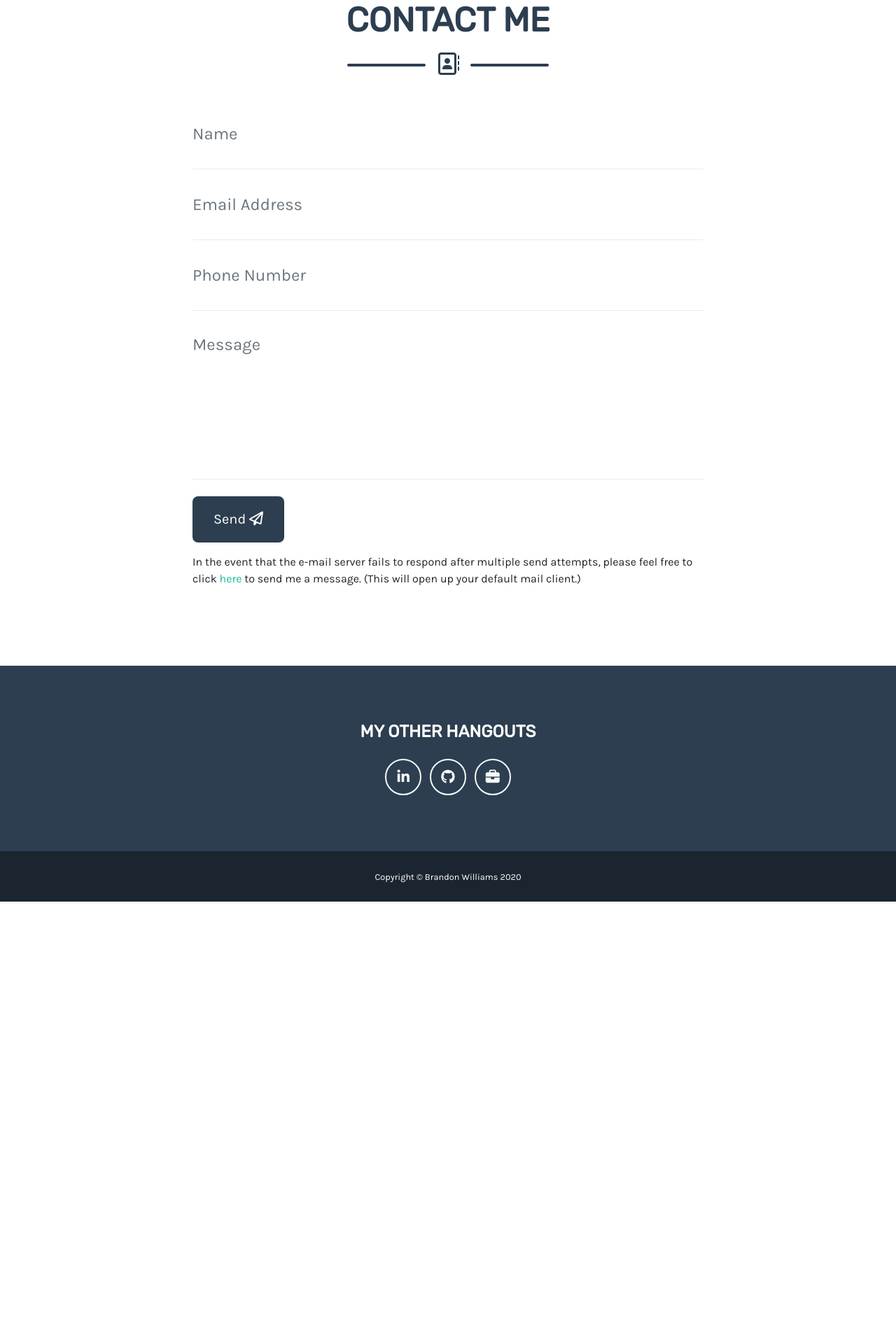
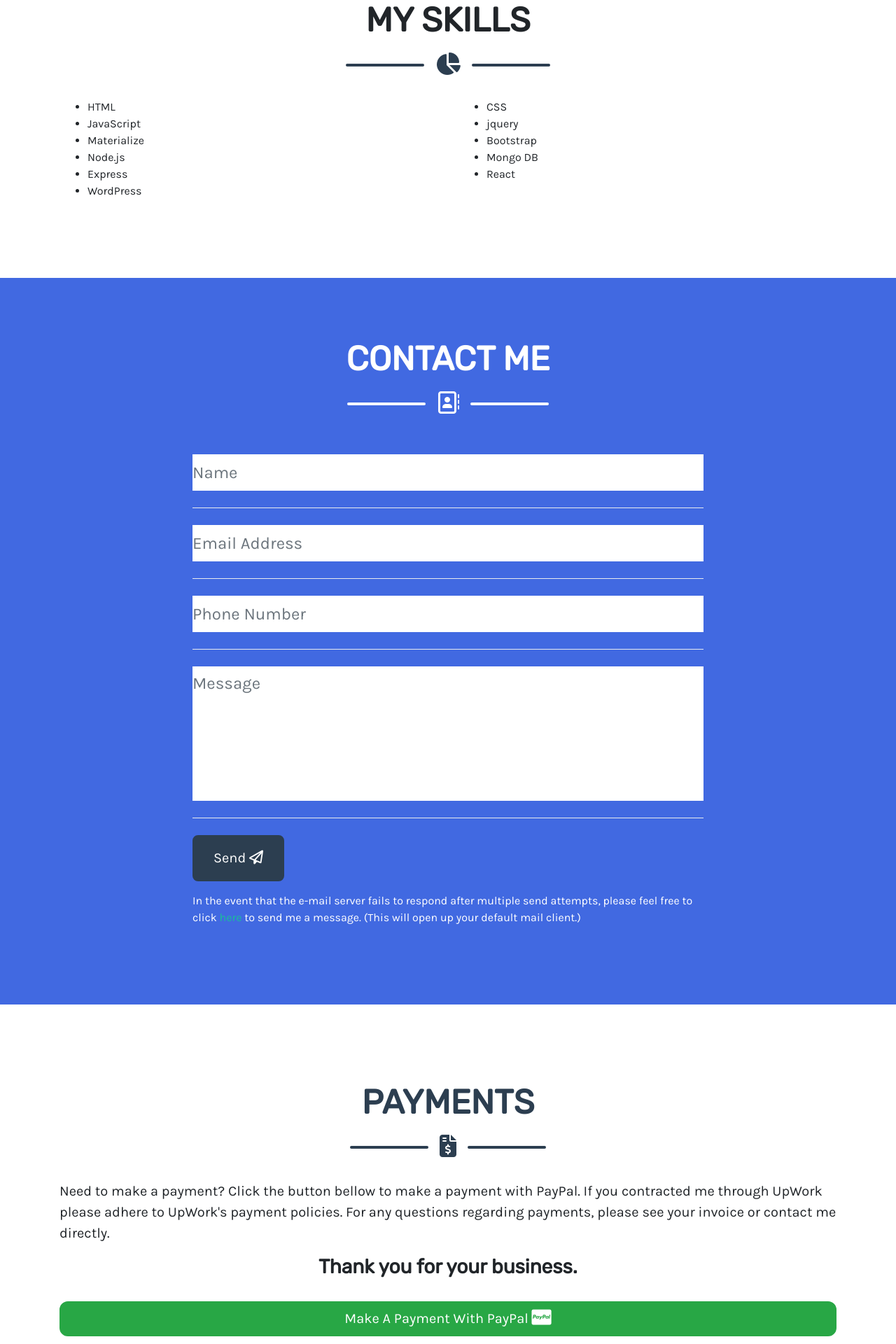
Before and after one commit to brando5393/professional-website, a PHP site: page / in a window 1280 px wide. Shown: the part 2280-4200 px from the top of the page at 70% size. Before the commit the page ends 3568 px from the top, so only its background shows below. Run offline with PHP 8.4, Linux system fonts and the light colour scheme; some libraries are stand-ins or nearby versions.

Commit message:
added payments and skills sections

```diff
--- a/assets/css/custom.css
+++ b/assets/css/custom.css
@@ -6,6 +6,24 @@ h1,h2,h3,h4,h5,h6{
     font-family: 'Rubik', sans-serif;
 }
 
+label{
+    color: white !important;
+}
+
+.form-control{
+    background-color: white !important;
+}
+
 #profile-photo{
     border-radius: 50%;
 }
+
+#sendMessageButton:hover{
+    background-color: #1A252F !important;
+    border-color: #1A252F !important;
+
+}
+
+#thank-you-text{
+    text-align: center;
+}
--- a/index.html
+++ b/index.html
@@ -44,7 +44,13 @@
             <a class="nav-link py-3 px-0 px-lg-3 rounded js-scroll-trigger" href="#about">About</a>
           </li>
           <li class="nav-item mx-0 mx-lg-1">
+            <a class="nav-link py-3 px-0 px-lg-3 rounded js-scroll-trigger" href="#skills">Skills</a>
+          </li>
+          <li class="nav-item mx-0 mx-lg-1">
             <a class="nav-link py-3 px-0 px-lg-3 rounded js-scroll-trigger" href="#contact">Contact</a>
+          </li>
+          <li class="nav-item mx-0 mx-lg-1">
+            <a class="nav-link py-3 px-0 px-lg-3 rounded js-scroll-trigger" href="#payments">Payments</a>
           </li>
         </ul>
       </div>
@@ -218,15 +224,57 @@
       </div>
     </section>
 
+    <!-- Skills Section -->
+    <section class="page-section" id="skills">
+      <div class="container">
+
+        <!-- Skills Section Heading -->
+        <h2 class="page-section-heading text-center text-uppercase">My Skills</h2>
+
+        <!-- Icon Divider -->
+        <div class="divider-custom">
+          <div class="divider-custom-line"></div>
+          <div class="divider-custom-icon">
+            <i class="fas fa-chart-pie"></i>
+          </div>
+          <div class="divider-custom-line"></div>
+        </div>
+
+        <!-- Skills Section Content -->
+        <div class="row">
+          <div class="col-lg-6 ">
+            <ul>
+              <li>HTML</li>
+              <li>JavaScript</li>
+              <li>Materialize</li>
+              <li>Node.js</li>
+              <li>Express</li>
+              <li>WordPress</li>
+            </ul>
+          </div>
+          <div class="col-lg-6">
+            <ul>
+              <li>CSS</li>
+              <li>jquery</li>
+              <li>Bootstrap</li>
+              <li>Mongo DB</li>
+              <li>React</li>
+            </ul>
+          </div>
+
+        </div>
+      </div>
+    </section>
+
     <!-- Contact Section -->
-    <section class="page-section" id="contact">
+    <section class="page-section bg-primary text-white mb-0" id="contact">
       <div class="container">
 
         <!-- Contact Section Heading -->
-        <h2 class="page-section-heading text-center text-uppercase text-secondary mb-0">Contact Me</h2>
+        <h2 class="page-section-heading text-center text-uppercase text-white mb-0">Contact Me</h2>
 
         <!-- Icon Divider -->
-        <div class="divider-custom">
+        <div class="divider-custom divider-light">
           <div class="divider-custom-line"></div>
           <div class="divider-custom-icon">
             <i class="far fa-address-book"></i>
@@ -241,7 +289,7 @@
             <form name="sentMessage" id="contactForm" novalidate="novalidate">
               <div class="control-group">
                 <div class="form-group floating-label-form-group controls mb-0 pb-2">
-                  <label>Name</label>
+                  <label class="">Name</label>
                   <input class="form-control" id="name" type="text" placeholder="Name" required="required"
                     data-validation-required-message="Please enter your name.">
                   <p class="help-block text-danger"></p>
@@ -286,6 +334,40 @@
 
       </div>
     </section>
+    <br>
+    <!-- Payment Section -->
+    <section class="page-section" id="payments">
+      <div class="container">
+
+        <!-- Payment Section Heading -->
+        <h2 class="page-section-heading text-center text-uppercase text-secondary">Payments</h2>
+
+        <!-- Icon Divider -->
+        <div class="divider-custom">
+          <div class="divider-custom-line"></div>
+          <div class="divider-custom-icon">
+            <i class="fas fa-file-invoice-dollar"></i>
+          </div>
+          <div class="divider-custom-line"></div>
+        </div>
+
+        <!-- Payment Section Content -->
+        <div class="row">
+          <div class="col-lg-12 ">
+            <p class="lead">Need to make a payment? Click the button bellow to make a payment with PayPal. If you
+              contracted me through UpWork please adhere to UpWork's payment policies. For any questions regarding
+              payments, please see your invoice or contact me directly.</p>
+            <h3 id="thank-you-text">Thank you for your business.</h3>
+            <br>
+            <a href="https://paypal.me/brandontwilliams5393?locale.x=en_US"><button
+                class="btn btn-success btn-lg btn-block">Make A Payment With PayPal <i
+                  class="fab fa-cc-paypal fa-lg"></i></button></a>
+          </div>
+
+        </div>
+      </div>
+    </section>
+
 
     <!-- Footer -->
     <footer class="footer text-center">
@@ -305,7 +387,8 @@
             <a class="btn btn-outline-light btn-social mx-1" href="https://www.github.com/brando5393">
               <i class="fab fa-github"></i>
             </a>
-            <a class="btn btn-outline-light btn-social mx-1" href="https://www.upwork.com/ppc/landing/?gclid=CjwKCAiA1fnxBRBBEiwAVUouUl9crdcflWeyx2971pBeaMqNFL2zF_EvGhuR5bdWYfCqK0tsNi4sfRoCBG0QAvD_BwE">
+            <a class="btn btn-outline-light btn-social mx-1"
+              href="https://www.upwork.com/ppc/landing/?gclid=CjwKCAiA1fnxBRBBEiwAVUouUl9crdcflWeyx2971pBeaMqNFL2zF_EvGhuR5bdWYfCqK0tsNi4sfRoCBG0QAvD_BwE">
               <i class="fas fa-briefcase"></i>
             </a>
           </div>
@@ -362,7 +445,8 @@
                   <img class="img-fluid rounded mb-5" src="assets/img/crystalCollector.JPG"
                     alt="crystal collector preview">
                   <!-- Portfolio Modal - Text -->
-                  <p class="mb-5">Crystal Collector is a fun random number guessing game. The goal of the game is to meet but not exceed a random number generated by the computer.</p>
+                  <p class="mb-5">Crystal Collector is a fun random number guessing game. The goal of the game is to
+                    meet but not exceed a random number generated by the computer.</p>
                   <a href="https://brando5393.github.io/crystals-collector/"><button class="btn btn-primary">
                       Open Project <i class="fas fa-arrow-circle-right"></i>
                     </button></a>
@@ -401,7 +485,9 @@
                   <!-- Portfolio Modal - Image -->
                   <img class="img-fluid rounded mb-5" src="assets/img/triviaGame.JPG" alt="trivia game preview">
                   <!-- Portfolio Modal - Text -->
-                  <p class="mb-5">I had a great deal of fun creating this project. This Jurassic Park themed trivia game asks 10 questions related to the franchise, and gives the player a minute and a half to answer. Additionally, the game provides an ambient audio experience during game play.</p>
+                  <p class="mb-5">I had a great deal of fun creating this project. This Jurassic Park themed trivia game
+                    asks 10 questions related to the franchise, and gives the player a minute and a half to answer.
+                    Additionally, the game provides an ambient audio experience during game play.</p>
                   <a href="https://brando5393.github.io/TriviaGame/"><button class="btn btn-primary">
                       Open Project <i class="fas fa-arrow-circle-right"></i>
                     </button></a>
@@ -440,7 +526,8 @@
                   <!-- Portfolio Modal - Image -->
                   <img class="img-fluid rounded mb-5" src="assets/img/gifBoard.JPG" alt="gif board preview">
                   <!-- Portfolio Modal - Text -->
-                  <p class="mb-5">Thanks for your interest in my Si-Fi Gif Board. You can have a lot of fun with this one, making use of the Giphy API, the board will display 10 gifs based on your search terms.</p>
+                  <p class="mb-5">Thanks for your interest in my Si-Fi Gif Board. You can have a lot of fun with this
+                    one, making use of the Giphy API, the board will display 10 gifs based on your search terms.</p>
                   <a href="https://brando5393.github.io/giftastic/"><button class="btn btn-primary">
                       Open Project <i class="fas fa-arrow-circle-right"></i>
                     </button></a>
@@ -480,7 +567,8 @@
                   <img class="img-fluid rounded mb-5" src="assets/img/probabilitySim.JPG"
                     alt="probability simulator preview">
                   <!-- Portfolio Modal - Text -->
-                  <p class="mb-5">Using JavaScript, the probability Simulator generates a random number until it reaches the number 2. Each iteration is printed to the screen.</p>
+                  <p class="mb-5">Using JavaScript, the probability Simulator generates a random number until it reaches
+                    the number 2. Each iteration is printed to the screen.</p>
                   <a href="http://brando5393.github.io/probability-simulator"><button class="btn btn-primary">
                       Open Project <i class="fas fa-arrow-circle-right"></i>
                     </button></a>
@@ -519,7 +607,8 @@
                   <!-- Portfolio Modal - Image -->
                   <img class="img-fluid rounded mb-5" src="assets/img/javaJam.JPG" alt="javajam preview">
                   <!-- Portfolio Modal - Text -->
-                  <p class="mb-5">This mock website for JavaJam Coffee House was coded from the ground up using HTML5 and CSS3.</p>
+                  <p class="mb-5">This mock website for JavaJam Coffee House was coded from the ground up using HTML5
+                    and CSS3.</p>
                   <a href="https://brando5393.github.io/JavaJamIWD"><button class="btn btn-primary">
                       Open Project <i class="fas fa-arrow-circle-right"></i>
                     </button></a>
@@ -559,7 +648,9 @@
                   <img class="img-fluid rounded mb-5" src="assets/img/internetServiceChecker.JPG"
                     alt="internet service checker preview">
                   <!-- Portfolio Modal - Text -->
-                  <p class="mb-5">A C# application that routinely checks the status of a given internet connection by sending ICMP packets to google. The application creates and writes the result of each check to a log file.</p>
+                  <p class="mb-5">A C# application that routinely checks the status of a given internet connection by
+                    sending ICMP packets to google. The application creates and writes the result of each check to a log
+                    file.</p>
                   <a href="https://github.com/brando5393/internet-service-checker"><button class="btn btn-primary">Open
                       Project <i class="fas fa-arrow-circle-right"></i>
                     </button></a>
@@ -599,7 +690,9 @@
                   <img class="img-fluid rounded mb-5" src="assets/img/bookSleuth.JPG"
                     alt="internet service book sleuth preview">
                   <!-- Portfolio Modal - Text -->
-                  <p class="mb-5">The first major project in the UW Milwaukee coding boot camp, Book Sleuth is a user friendly application intended to allow users to discover new and interesting literature. I worked on this application with 3 other individuals, while also serving as project manager.</p>
+                  <p class="mb-5">The first major project in the UW Milwaukee coding boot camp, Book Sleuth is a user
+                    friendly application intended to allow users to discover new and interesting literature. I worked on
+                    this application with 3 other individuals, while also serving as project manager.</p>
                   <a href="https://brando5393.github.io/project-1"><button class="btn btn-primary">
                       Open Project <i class="fas fa-arrow-circle-right"></i>
                     </button></a>
```
Lines whose indentation alone changed are shown as unchanged.
